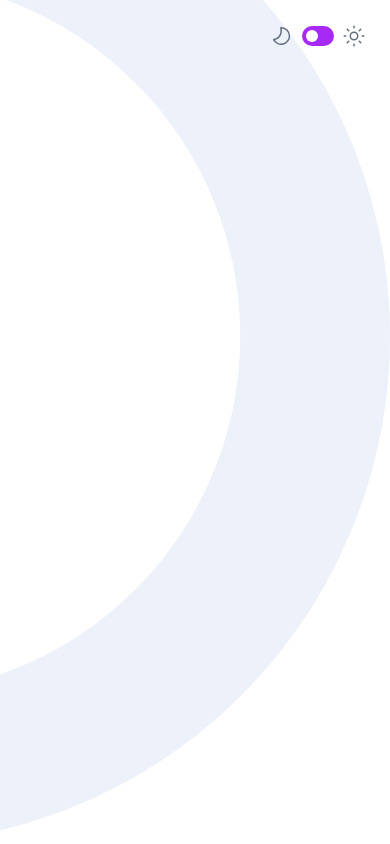
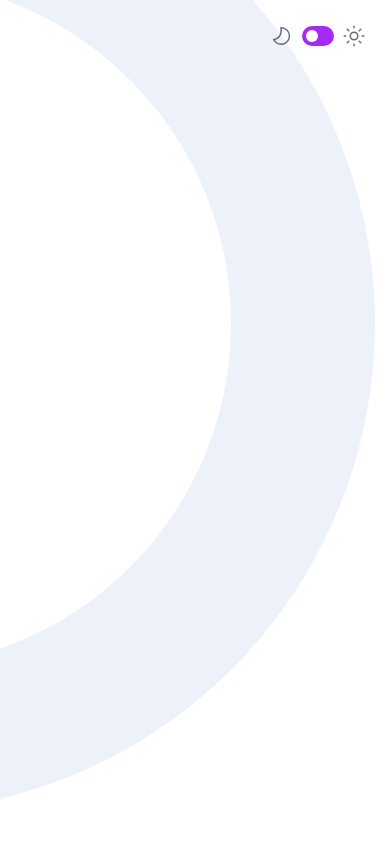
Before and after one commit to jlyon12/frontend-quiz-app, a React (Vite) app: page / in a window 390 px wide. Built offline with nearby package versions, Linux system fonts and the light colour scheme.

Commit message:
fix background image position

```diff
--- a/src/layouts/GlobalLayout.tsx
+++ b/src/layouts/GlobalLayout.tsx
@@ -5,7 +5,7 @@ const GlobalLayout = ({ children }: React.PropsWithChildren) => {
 	const { darkMode } = useDarkModeContext();
 	return (
 		<div className={darkMode ? 'dark' : ''}>
-			<div className="min-h-dvh bg-d-neutral-100 bg-mobile-light bg-cover bg-center bg-no-repeat px-6 pt-4 dark:bg-d-neutral-500 dark:bg-mobile-dark md:bg-tablet-light md:px-16 md:pt-12 dark:md:bg-tablet-dark lg:bg-desktop-light  dark:lg:bg-desktop-dark">
+			<div className="min-h-dvh bg-d-neutral-100 bg-mobile-light  bg-no-repeat px-6 pt-4 dark:bg-d-neutral-500 dark:bg-mobile-dark md:bg-tablet-light  md:px-16 md:pt-12 dark:md:bg-tablet-dark lg:bg-desktop-light dark:lg:bg-desktop-dark  xl:bg-cover  xl:bg-center">
 				<Header />
 				<main>{children}</main>
 				<footer></footer>
```
